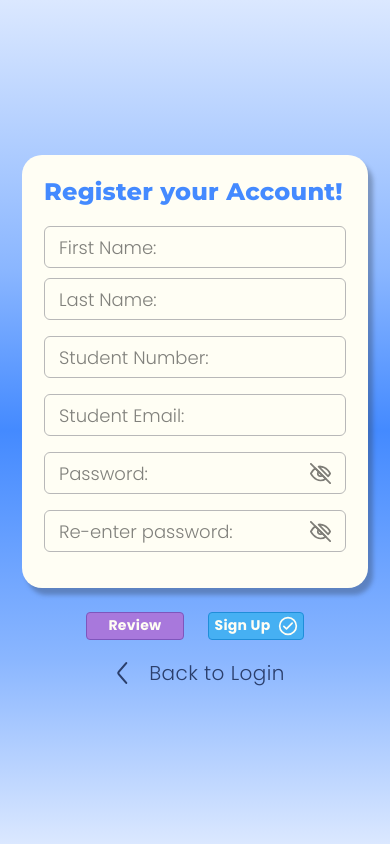
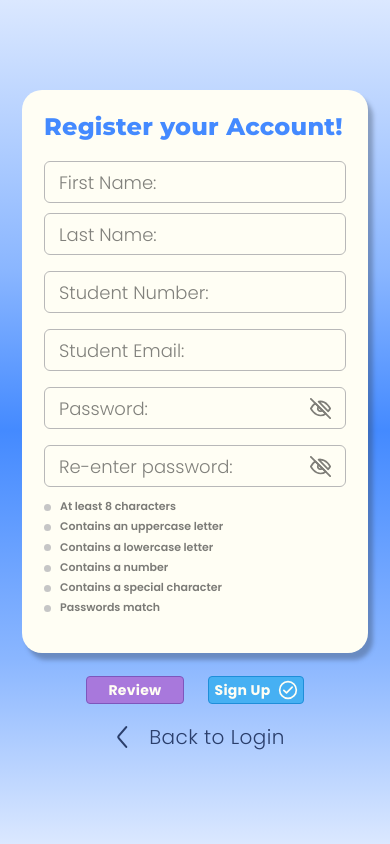
Before and after one commit to misxabien/DCSPACE_NEXT_WEB, a Next.js app: page /register in a window 390 px wide. Built offline with nearby package versions, Linux system fonts and the light colour scheme.

Commit message:
Modified the pop up message box in dashboard to only appear upon log in, fixed the transition of the pages, and edited the email requirement

```diff
--- a/app/globals.css
+++ b/app/globals.css
@@ -66,6 +66,26 @@ a {
   text-decoration: none;
 }
 
+button,
+a,
+input,
+select,
+textarea {
+  transition:
+    background-color 0.18s ease,
+    border-color 0.18s ease,
+    box-shadow 0.18s ease,
+    color 0.18s ease,
+    filter 0.18s ease,
+    opacity 0.18s ease,
+    transform 0.18s ease;
+}
+
+button:active,
+a:active {
+  transform: translateY(1px);
+}
+
 /* Shared main column (shell); page CSS adds headers and content */
 .main {
   flex: 1;
@@ -91,6 +111,63 @@ a {
   border-radius: 3px;
 }
 
+.main > *,
+.login-scope .page,
+.login-scope .register-page,
+.login-scope .forgot-page {
+  animation: dcspace-rise-in 0.28s cubic-bezier(0.2, 0.85, 0.22, 1) both;
+}
+
+.dashboard-views,
+.events-header,
+.events-content,
+.event-details-page,
+.certificates-header,
+.certificates-content,
+.organize-header,
+.main__grid-wrap,
+.details-wrap,
+.profile-page-header,
+.profile-page__inner {
+  animation: dcspace-rise-in 0.24s cubic-bezier(0.2, 0.85, 0.22, 1) both;
+}
+
+.registered-card,
+.browse-event-card,
+.cert-card,
+.organized-row,
+.attendance-table tbody tr,
+.detail-table tbody tr,
+.upload-tile,
+.profile-panel,
+.privacy-card,
+.review-modal,
+.register-review-modal {
+  animation: dcspace-rise-in 0.22s cubic-bezier(0.2, 0.85, 0.22, 1) both;
+}
+
+@keyframes dcspace-rise-in {
+  from {
+    opacity: 0;
+    transform: translateY(12px);
+  }
+  to {
+    opacity: 1;
+    transform: translateY(0);
+  }
+}
+
+@media (prefers-reduced-motion: reduce) {
+  *,
+  *::before,
+  *::after {
+    animation-duration: 0.001ms !important;
+    animation-iteration-count: 1 !important;
+    scroll-behavior: auto !important;
+    transition-duration: 0.001ms !important;
+  }
+}
+
 @media (max-width: 960px) {
   :root {
     --main-pad-x: 24px;
--- a/app/login/login.css
+++ b/app/login/login.css
@@ -190,6 +190,15 @@
   display: grid;
   justify-items: end;
   margin-top: 10px;
+}
+
+.login-scope .auth-field-error {
+  margin: 8px 2px 0;
+  color: #e33e33;
+  font-family: var(--font-poppins), sans-serif;
+  font-size: 12px;
+  font-weight: 700;
+  line-height: 1.35;
 }
 
 .login-scope .link {
@@ -430,6 +439,44 @@
 .login-scope .register-eye-toggle svg {
   width: 21px;
   height: 21px;
+}
+
+.login-scope .password-requirements {
+  display: grid;
+  grid-template-columns: repeat(2, minmax(0, 1fr));
+  gap: 6px 12px;
+  margin: -4px 0 2px;
+  padding: 0;
+  list-style: none;
+}
+
+.login-scope .password-requirements li {
+  position: relative;
+  color: rgba(42, 42, 42, 0.62);
+  font-family: var(--font-poppins), sans-serif;
+  font-size: 11px;
+  font-weight: 600;
+  line-height: 1.3;
+  padding-left: 16px;
+}
+
+.login-scope .password-requirements li::before {
+  content: "";
+  position: absolute;
+  left: 0;
+  top: 0.42em;
+  width: 7px;
+  height: 7px;
+  border-radius: 50%;
+  background: #c6c6c6;
+}
+
+.login-scope .password-requirements li.is-valid {
+  color: #2f9c57;
+}
+
+.login-scope .password-requirements li.is-valid::before {
+  background: #2f9c57;
 }
 
 .login-scope .register-sr-only {
@@ -775,6 +822,10 @@
     align-items: stretch;
   }
 
+  .login-scope .password-requirements {
+    grid-template-columns: 1fr;
+  }
+
   .login-scope .forgot-panel h1 {
     text-align: center;
     font-size: 22px;
--- a/components/RegisterAccountContent.tsx
+++ b/components/RegisterAccountContent.tsx
@@ -1,6 +1,7 @@
 "use client";
 
 import Link from "next/link";
+import { useRouter } from "next/navigation";
 import { useRef, useState } from "react";
 
 type RegisterReview = {
@@ -22,11 +23,27 @@ const emptyReview: RegisterReview = {
 };
 
 export function RegisterAccountContent() {
+  const router = useRouter();
   const formRef = useRef<HTMLFormElement>(null);
   const [showReview, setShowReview] = useState(false);
   const [review, setReview] = useState<RegisterReview>(emptyReview);
   const [showPassword, setShowPassword] = useState(false);
   const [showConfirmPassword, setShowConfirmPassword] = useState(false);
+  const [studentEmail, setStudentEmail] = useState("");
+  const [password, setPassword] = useState("");
+  const [confirmPassword, setConfirmPassword] = useState("");
+  const [validationError, setValidationError] = useState("");
+
+  const passwordChecks = [
+    { label: "At least 8 characters", valid: password.length >= 8 },
+    { label: "Contains an uppercase letter", valid: /[A-Z]/.test(password) },
+    { label: "Contains a lowercase letter", valid: /[a-z]/.test(password) },
+    { label: "Contains a number", valid: /\d/.test(password) },
+    { label: "Contains a special character", valid: /[^A-Za-z0-9]/.test(password) },
+    { label: "Passwords match", valid: password.length > 0 && password === confirmPassword },
+  ];
+  const isSdcaEmail = /^[^@\s]+@sdca\.edu\.ph$/i.test(studentEmail.trim());
+  const passwordIsValid = passwordChecks.every((check) => check.valid);
 
   const getValue = (formData: FormData, key: string) => {
     const value = formData.get(key);
@@ -35,6 +52,16 @@ export function RegisterAccountContent() {
 
   const handleReview = () => {
     if (!formRef.current) {
+      return;
+    }
+
+    if (!isSdcaEmail) {
+      setValidationError("Please use your SDCA email ending in @sdca.edu.ph.");
+      return;
+    }
+
+    if (!passwordIsValid) {
+      setValidationError("Please complete all password requirements before reviewing.");
       return;
     }
 
@@ -47,7 +74,33 @@ export function RegisterAccountContent() {
       password: getValue(formData, "password") === "Not provided" ? "Not provided" : "********",
       confirmPassword: getValue(formData, "confirm_password") === "Not provided" ? "Not provided" : "********",
     });
+    setValidationError("");
     setShowReview(true);
+  };
+
+  const handleSignUp = () => {
+    if (!formRef.current) {
+      return;
+    }
+
+    if (!isSdcaEmail) {
+      setValidationError("Please use your SDCA email ending in @sdca.edu.ph.");
+      setShowReview(false);
+      return;
+    }
+
+    if (!passwordIsValid) {
+      setValidationError("Please complete all password requirements before signing up.");
+      setShowReview(false);
+      return;
+    }
+
+    const formData = new FormData(formRef.current);
+    const studentNumber = getValue(formData, "student_number");
+    window.localStorage.setItem("dcspaceStudentNumber", studentNumber);
+    window.localStorage.setItem("dcspaceStudentEmail", studentEmail.trim());
+    window.sessionStorage.removeItem("dcspacePrivacySeen");
+    router.push("/login");
   };
 
   return (
@@ -63,7 +116,22 @@ export function RegisterAccountContent() {
             </div>
 
             <input name="student_number" type="text" placeholder="Student Number:" aria-label="Student Number" />
-            <input name="student_email" type="email" placeholder="Student Email:" aria-label="Student Email" />
+            <input
+              name="student_email"
+              type="email"
+              placeholder="Student Email:"
+              aria-label="Student Email"
+              pattern="^[^@\s]+@sdca\.edu\.ph$"
+              title="Use your SDCA email ending in @sdca.edu.ph"
+              value={studentEmail}
+              onChange={(event) => {
+                setStudentEmail(event.target.value);
+                setValidationError("");
+              }}
+            />
+            {studentEmail && !isSdcaEmail && (
+              <p className="auth-field-error">Please use your SDCA email ending in @sdca.edu.ph.</p>
+            )}
             <label className="register-password-wrap">
               <span className="register-sr-only">Password</span>
               <input
@@ -72,6 +140,11 @@ export function RegisterAccountContent() {
                 placeholder="Password:"
                 aria-label="Password"
                 autoComplete="new-password"
+                value={password}
+                onChange={(event) => {
+                  setPassword(event.target.value);
+                  setValidationError("");
+                }}
               />
               <button
                 className="register-eye-toggle"
@@ -90,6 +163,11 @@ export function RegisterAccountContent() {
                 placeholder="Re-enter password:"
                 aria-label="Re-enter password"
                 autoComplete="new-password"
+                value={confirmPassword}
+                onChange={(event) => {
+                  setConfirmPassword(event.target.value);
+                  setValidationError("");
+                }}
               />
               <button
                 className="register-eye-toggle"
@@ -100,6 +178,14 @@ export function RegisterAccountContent() {
                 {showConfirmPassword ? <EyeOpenIcon /> : <EyeClosedIcon />}
               </button>
             </label>
+            <ul className="password-requirements" aria-label="Password requirements">
+              {passwordChecks.map((check) => (
+                <li className={check.valid ? "is-valid" : ""} key={check.label}>
+                  {check.label}
+                </li>
+              ))}
+            </ul>
+            {validationError && <p className="auth-field-error">{validationError}</p>}
           </form>
         </section>
 
@@ -107,7 +193,7 @@ export function RegisterAccountContent() {
           <button className="review-btn" type="button" onClick={handleReview}>
             Review
           </button>
-          <button className="signup-btn" type="button">
+          <button className="signup-btn" type="button" onClick={handleSignUp}>
             Sign Up
             <span aria-hidden="true">
               <svg viewBox="0 0 24 24" fill="none">
@@ -168,7 +254,7 @@ export function RegisterAccountContent() {
                 <button className="review-btn" type="button" onClick={() => setShowReview(false)}>
                   Edit
                 </button>
-                <button className="signup-btn" type="button">
+                <button className="signup-btn" type="button" onClick={handleSignUp}>
                   Sign Up
                   <span aria-hidden="true">
                     <svg viewBox="0 0 24 24" fill="none">
```
Also changed, not shown: app/(main)/attendance/details/page.tsx (+2 -31 lines), components/AttendanceDetailsTable.tsx (added, +49 -0 lines), components/DashboardPageContent.tsx (+8 -2 lines), components/LoginForm.tsx (+28 -5 lines), components/MyProfileContent.tsx (+7 -1 lines).
